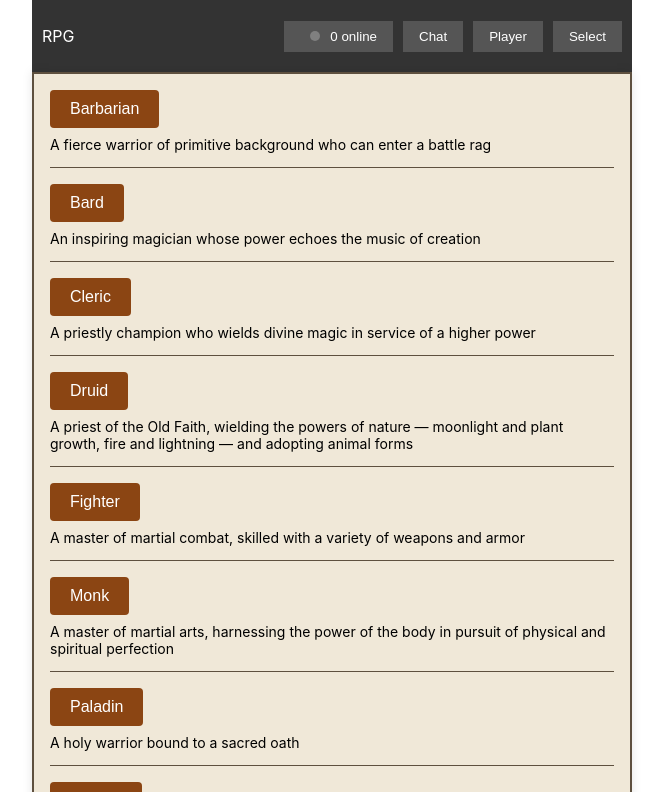
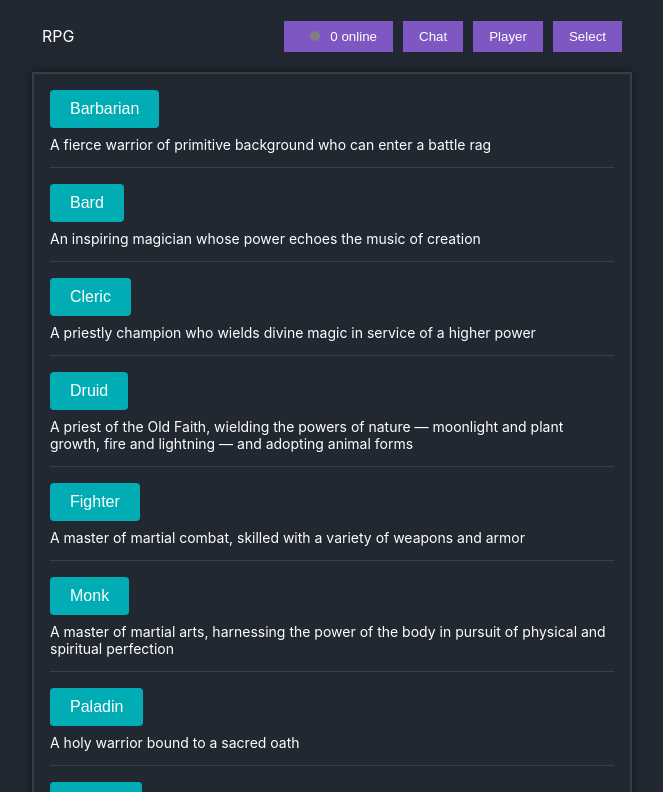
Before and after one commit to mroyski/AI-DungeonMaster, a React (Create React App) app in the folder client/: page / in a window 1280 px wide. Shown: the top 792 px of the page, without its empty margins (308-971 px from the left). Built offline with nearby package versions, Linux system fonts and the light colour scheme.

Commit message:
change to darker theme!

```diff
--- a/client/src/App.module.css
+++ b/client/src/App.module.css
@@ -1,8 +1,13 @@
+body {
+  color: #ffffff;
+  background-color: #222831;
+}
+
 .navbar {
   display: flex;
   align-items: center;
   justify-content: center;
-    background-color: #333;
+  background-color: #222831;
   color: white;
   padding: 10px;
 }
@@ -14,12 +19,13 @@
 .navbar button {
   margin-left: 10px;
   padding: 8px 16px;
-    background-color: #555;
+  background-color: #7e57c2;
   color: white;
   border: none;
   cursor: pointer;
+  transition: background-color 0.3s ease;
 }
 
 .navbar button:hover {
-    background-color: #777;
+  background-color: #5e35b1;
 }
--- a/client/src/components/Chat.module.css
+++ b/client/src/components/Chat.module.css
@@ -1,9 +1,8 @@
 .chatContainer {
-  background-color: #f0e8d8;
-  border: 2px solid #5e503f;
-  /* border-radius: 8px; */
+  background-color: #222831;
+  border: 2px solid #393e46;
   padding: 16px;
-  box-shadow: 0 0 10px rgba(0, 0, 0, 0.1);
+  box-shadow: 0 0 10px rgba(0, 0, 0, 0.5);
   height: calc(100vh - 110px);
   display: flex;
   flex-direction: column;
@@ -25,15 +24,15 @@
 }
 
 .messageOdd {
-  background-color: #efefef;
+  background-color: #2c3941;
 }
 
 .messageEven {
-  background-color: #ffffff;
+  background-color: #364156;
 }
 
 .form {
-  background: rgba(0, 0, 0, 0.15);
+  background: rgba(0, 173, 181, 0.6);
   padding: 10px;
   display: flex;
   align-items: center;
@@ -50,6 +49,8 @@
   border-radius: 20px;
   margin-right: 10px;
   font-size: 16px;
+  background-color: white;
+  color: black;
 }
 
 .input:focus {
@@ -57,21 +58,22 @@
 }
 
 .button {
-  background-color: #8b4513;
+  background-color: #ff6347;
   color: #fff;
   border: none;
   padding: 10px 20px;
   font-size: 16px;
   cursor: pointer;
   border-radius: 20px;
+  transition: background-color 0.3s ease;
 }
 
 .button:hover {
-  background-color: #5e503f;
+  background-color: #ee4d2d;
 }
 
 .error {
-  color: #b30000;
+  color: #ff7f50;
   font-size: 18px;
   font-weight: bold;
   margin-top: 20px;
--- a/client/src/components/PlayerDetails.module.css
+++ b/client/src/components/PlayerDetails.module.css
@@ -1,14 +1,14 @@
 .playerDetails {
-  background-color: #f0e8d8;
-  border: 2px solid #5e503f;
+  background-color: #222831;
+  border: 2px solid #393e46;
   padding: 16px;
-  box-shadow: 0 0 10px rgba(0, 0, 0, 0.1);
+  box-shadow: 0 0 10px rgba(0, 0, 0, 0.5);
   height: calc(100vh - 110px);
 }
 
 .playerName {
   font-size: 24px;
-  color: #8b4513;
+  color: #00adb5;
   margin-bottom: 10px;
 }
 
@@ -23,7 +23,7 @@
 }
 
 .error {
-  color: #b30000;
+  color: #ff7f50;
   font-size: 18px;
   font-weight: bold;
   margin-top: 20px;
--- a/client/src/components/SelectPlayer.module.css
+++ b/client/src/components/SelectPlayer.module.css
@@ -1,8 +1,8 @@
 .selectPlayer {
-  background-color: #f0e8d8;
-  border: 2px solid #5e503f;
+  background-color: #222831;
+  border: 2px solid #393e46;
   padding: 16px;
-  box-shadow: 0 0 10px rgba(0, 0, 0, 0.1);
+  box-shadow: 0 0 10px rgba(0, 0, 0, 0.5);
 }
 
 .playerOption {
@@ -10,26 +10,28 @@
 }
 
 .playerButton {
-  background-color: #8b4513;
+  background-color: #00adb5;
   color: #fff;
   border: none;
   padding: 10px 20px;
   font-size: 16px;
   cursor: pointer;
   border-radius: 4px;
+  transition: background-color 0.3s ease;
 }
 
 .playerButton:hover {
-  background-color: #5e503f;
+  background-color: #eeeeee;
 }
 
 .playerDescription {
   font-size: 14px;
   margin-top: 8px;
+  color: #ffffff;
 }
 
 .hr {
   border: none;
-  border-top: 1px solid #5e503f;
+  border-top: 1px solid #393e46;
   margin-top: 12px;
 }
```
Lines whose indentation alone changed are shown as unchanged.
